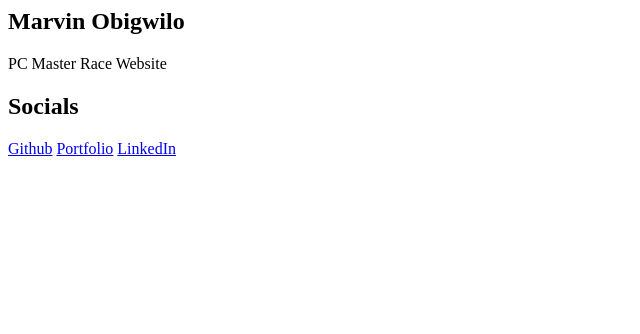
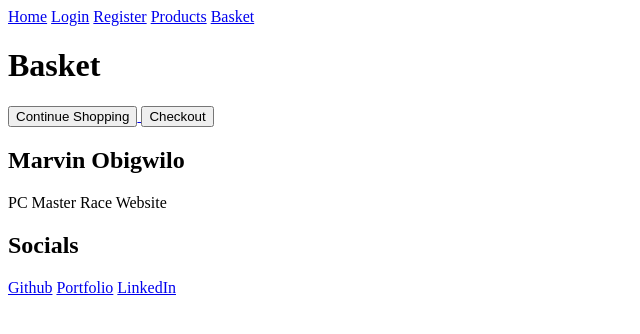
Before and after one commit to marvinobig/pcmasterrace, a PHP site: template pages/basket.page.php in a window 1280 px wide. Shown: the top 334 px of the page, without its empty margins (0-640 px from the left). Run offline with PHP 8.4, Linux system fonts and the light colour scheme; the template is opened without the code that fills it: most values are stand-ins (such as "Sample title", 1, 10 or a date in 2020).

Commit message:
make classes global

```diff
--- a/core/bootstrap.php
+++ b/core/bootstrap.php
@@ -10,3 +10,7 @@ require_once "$root/core/db/dbConnect.php";
 $config = require "$root/config.php";
 
 $pdo = DBConnection::make($config["database"]);
+
+$user = new User($pdo);
+$product = new Product($pdo);
+$basket = new Basket($pdo);
--- a/pages/basket.page.php
+++ b/pages/basket.page.php
@@ -0,0 +1,51 @@
+<?php
+$root = $_SERVER["DOCUMENT_ROOT"];
+require "$root/core/bootstrap.php";
+?>
+<html>
+
+<head>
+    <meta charset="UTF-8">
+    <meta http-equiv="X-UA-Compatible" content="IE=edge">
+    <meta name="viewport" content="width=device-width, initial-scale=1.0">
+    <title>PC Master Race: Basket</title>
+    <link rel="stylesheet" href="../static/css/reset.css">
+    <link rel="stylesheet" href="../static/css/style.css">
+    <script src="../static/js/script.js" defer></script>
+</head>
+
+<body>
+    <?php require "$root/pages/partials/nav.partial.php";?>
+
+    <main>
+        <h1>Basket</h1>
+
+        <?php foreach ($basket->loadBasket() as $item): ?>
+        <div>
+            <a href="viewProduct.page.php?id=<?=$item["ID"]?>">
+                <p><?=$item["name"]?></p>
+                <img src="<?=$item["image"]?>" alt="<?=$item["name"]?>">
+                <p><?=$item["price"]?></p>
+                <a href="../functions/deleteFromBasket.function.php?id=<?=$item["ID"]?>">
+                    <button type="button">Remove</button>
+                </a>
+            </a>
+        </div>
+        <?php endforeach?>
+
+        <div>
+            <a href="products.page.php">
+                <button type="button">
+                    Continue Shopping
+                </button>
+            </a>
+            <a href="#">
+                <button type="button">Checkout</button>
+            </a>
+        </div>
+    </main>
+
+    <?php include "$root/pages/partials/footer.partial.php";?>
+</body>
+
+</html>
--- a/pages/products.page.php
+++ b/pages/products.page.php
@@ -1,8 +1,6 @@
 <?php
 $root = $_SERVER["DOCUMENT_ROOT"];
 require "$root/core/bootstrap.php";
-
-$product = new Product($pdo);
 ?>
 <!DOCTYPE html>
 <html lang="en">
--- a/pages/viewProduct.page.php
+++ b/pages/viewProduct.page.php
@@ -2,9 +2,7 @@
 $root = $_SERVER["DOCUMENT_ROOT"];
 require "$root/core/bootstrap.php";
 
-$product = new Product($pdo);
 $id = $_GET["id"];
-
 // session_start();
 ?>
 <!DOCTYPE html>
```
